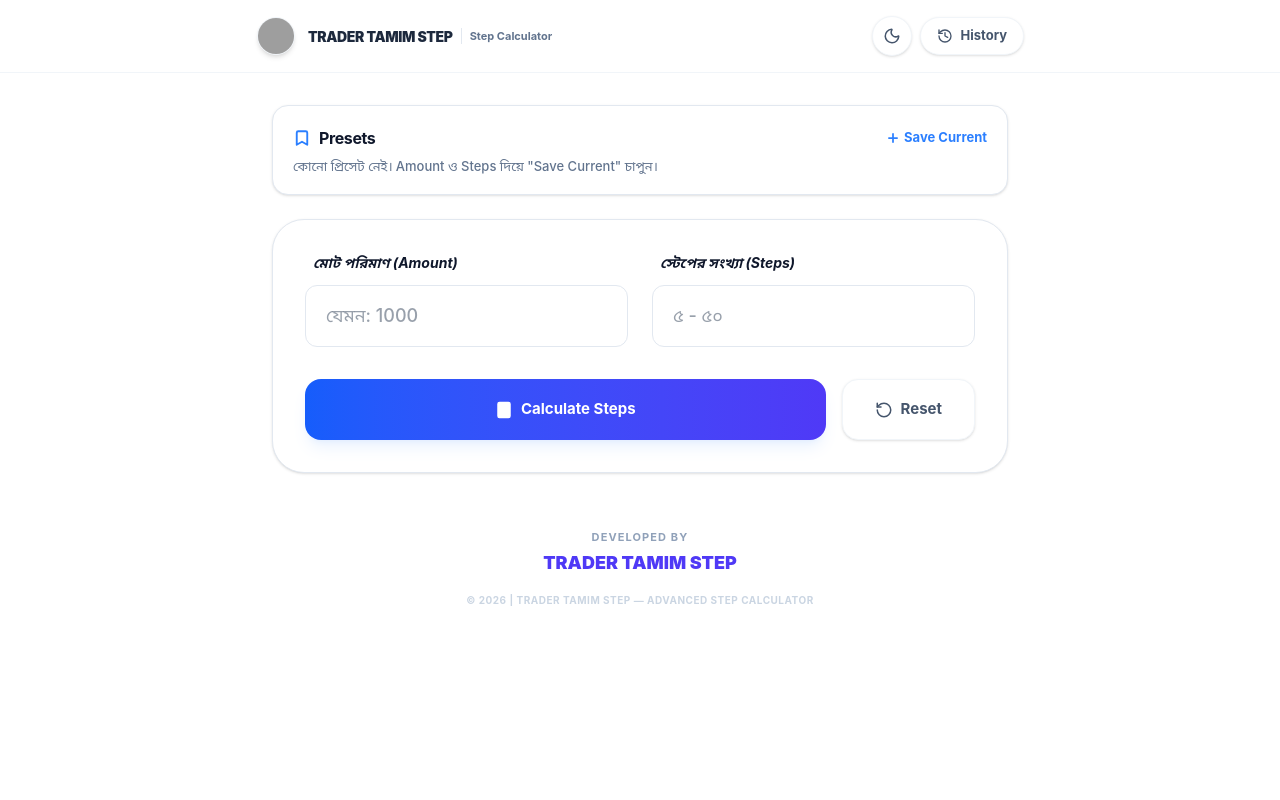
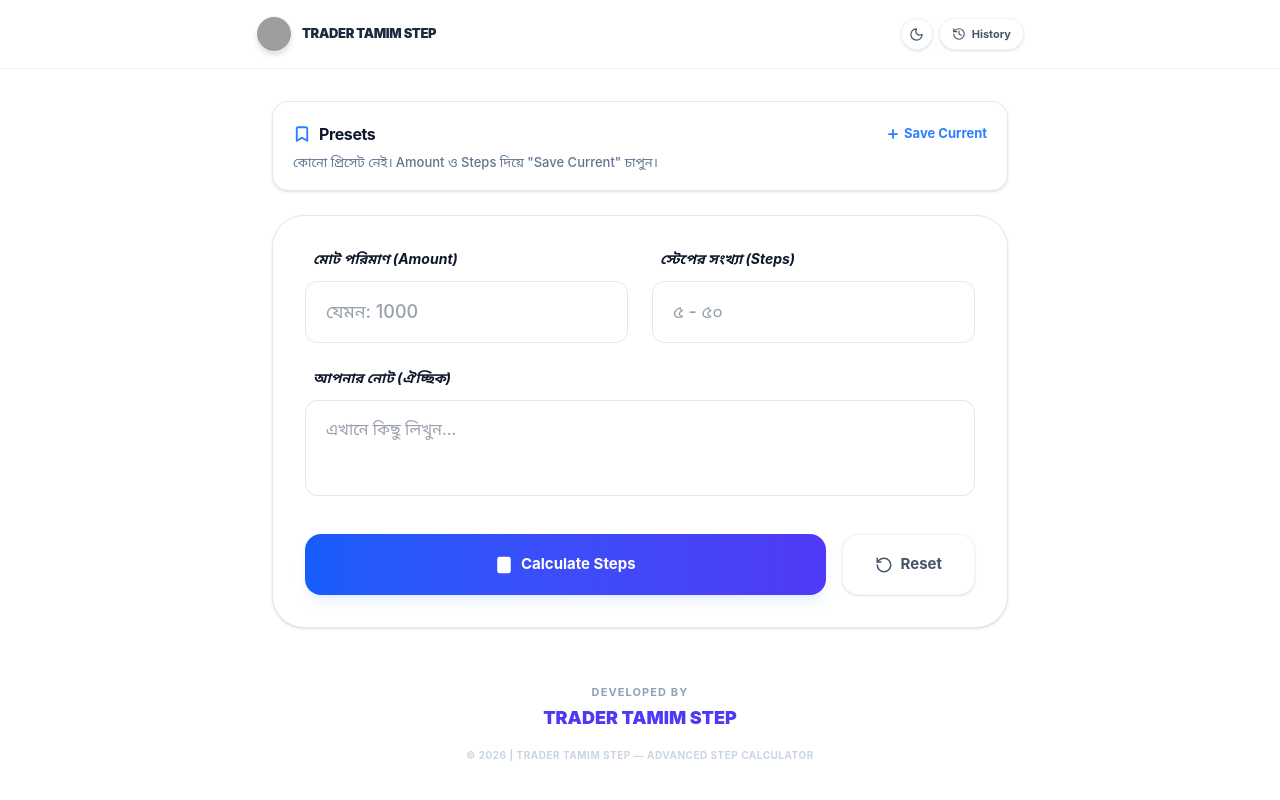
Before and after one commit to tamim939/TRADER-TAMIM-STEP, a React (Vite) app: page / in a window 1280 px wide. Shown: the top 800 px of the page. Built offline with nearby package versions, Linux system fonts and the light colour scheme; grey boxes are pictures that could not be loaded.

Commit message:
feat: Add notes input to calculator
Introduces a new input field for users to add notes to their calculations. This enhances the functionality by allowing for context and detail to be attached to each step.

```diff
--- a/src/App.tsx
+++ b/src/App.tsx
@@ -74,6 +74,7 @@ export default function App() {
   const [isCalculated, setIsCalculated] = useState(false);
   const [showError, setShowError] = useState(false);
   const [chartType, setChartType] = useState<'Bar' | 'Line' | 'Area'>('Bar');
+  const [notes, setNotes] = useState('');
 
   const containerRef = useRef<HTMLDivElement>(null);
   const exportRef = useRef<HTMLDivElement>(null);
@@ -253,45 +254,41 @@ export default function App() {
           isDarkMode ? "bg-slate-900 border-slate-800" : "bg-white border-slate-100"
         )}>
           <div className="max-w-3xl mx-auto w-full flex items-center justify-between">
-            <div className="flex items-center gap-3">
-              <div className="size-10 rounded-full bg-white flex items-center justify-center shadow-md overflow-hidden border border-slate-100 scale-95">
+            <div className="flex items-center gap-2.5">
+              <div className="size-9 rounded-full bg-white flex items-center justify-center shadow-md overflow-hidden border border-slate-100 shrink-0">
                  <img src="https://i.ibb.co.com/TDgjj2m7/20260211-163626.jpg" alt="TRADER TAMIM" className="size-full object-cover" referrerPolicy="no-referrer" />
               </div>
-              <div className="flex items-center gap-2">
+              <div className="flex items-center">
                 <h1 className={cn(
-                  "font-black text-[14px] whitespace-nowrap tracking-tight",
+                  "font-black text-[13px] whitespace-nowrap tracking-tight",
                   isDarkMode ? "text-white" : "text-slate-800"
                 )}>TRADER TAMIM STEP</h1>
-                <div className="h-4 w-px bg-slate-200 dark:bg-slate-800 hidden md:block" />
-                <span className="text-[11px] text-slate-500 font-bold hidden md:block">Step Calculator</span>
               </div>
             </div>
 
-            <div className="flex items-center gap-2">
+            <div className="flex items-center gap-1.5 ml-auto">
               <button
                 onClick={() => setIsDarkMode(!isDarkMode)}
                 className={cn(
-                  "size-10 rounded-full border flex items-center justify-center shadow-sm transition-all active:scale-90",
+                  "size-8 rounded-full border flex items-center justify-center shadow-sm transition-all active:scale-90",
                   isDarkMode ? "bg-slate-800 border-slate-700 text-slate-300" : "bg-white border-slate-100 text-slate-600"
                 )}
               >
-                {isDarkMode ? <Sun size={18} /> : <Moon size={18} />}
+                {isDarkMode ? <Sun size={15} /> : <Moon size={15} />}
               </button>
-            <div className="relative">
               <button
                 onClick={() => setShowHistory(true)}
                 className={cn(
-                    "px-4 py-2 rounded-full border flex items-center gap-2 shadow-sm transition-all active:scale-95 text-[13px] font-bold",
+                  "h-8 px-3 rounded-full border flex items-center gap-1.5 shadow-sm transition-all active:scale-95 text-[11px] font-bold",
                   isDarkMode ? "bg-slate-800 border-slate-700 text-slate-300" : "bg-white border-slate-100 text-slate-600"
                 )}
               >
-                  <History size={16} />
-                  History
+                <History size={14} />
+                <span className="hidden sm:inline">History</span>
                 {history.length > 0 && (
-                    <span className="flex items-center justify-center size-5 bg-blue-500 text-white rounded-full text-[10px] font-black">{history.length}</span>
+                  <span className="flex items-center justify-center size-4 bg-blue-500 text-white rounded-full text-[9px] font-black">{history.length}</span>
                 )}
               </button>
-              </div>
             </div>
           </div>
         </header>
@@ -452,6 +449,18 @@ export default function App() {
                     onChange={e => setStepCount(e.target.value === '' ? '' : Math.min(50, Math.max(1, Number(e.target.value))))}
                     className={cn(
                       "w-full border rounded-xl px-5 py-4 outline-none focus:border-blue-500 transition-all font-medium text-lg",
+                      isDarkMode ? "bg-slate-800 border-slate-700 text-slate-200" : "bg-white border-slate-200 text-slate-700"
+                    )}
+                  />
+               </div>
+               <div className="space-y-3 md:col-span-2">
+                  <label className="text-[14px] font-bold ml-2 block italic">আপনার নোট (ঐচ্ছিক)</label>
+                  <textarea
+                    placeholder="এখানে কিছু লিখুন..."
+                    value={notes}
+                    onChange={e => setNotes(e.target.value)}
+                    className={cn(
+                      "w-full border rounded-xl px-5 py-4 outline-none focus:border-blue-500 transition-all font-medium text-md h-24 resize-none",
                       isDarkMode ? "bg-slate-800 border-slate-700 text-slate-200" : "bg-white border-slate-200 text-slate-700"
                     )}
                   />
@@ -713,6 +722,13 @@ export default function App() {
              <p className="text-slate-700 text-sm font-black">© 2026 TRADER TAMIM STEP</p>
           </div>
 
+          {notes && (
+            <div className="mb-8 p-6 bg-slate-900/30 border border-slate-800 rounded-2xl">
+              <span className="text-[10px] text-slate-600 font-black uppercase mb-2 block tracking-widest">Notes</span>
+              <p className="text-slate-200 text-lg font-medium italic">"{notes}"</p>
+            </div>
+          )}
+
           <div className="grid grid-cols-3 gap-6 mb-12">
              <div className="bg-slate-900/50 border border-slate-800 p-6 rounded-2xl">
                 <span className="text-xs text-slate-500 font-black uppercase mb-2 block">Amount</span>
@@ -730,26 +746,26 @@ export default function App() {
 
           <table className="w-full text-left border-collapse">
             <thead>
-              <tr className="border-b border-slate-800 text-[10px] text-slate-600 uppercase font-black tracking-widest">
-                <th className="py-4 px-2">Step</th>
-                <th className="py-4 px-2">Amount</th>
-                <th className="py-4 px-2">Win</th>
-                <th className="py-4 px-2 text-right">Profit</th>
+              <tr className="border-b border-slate-800 text-[11px] text-slate-500 uppercase font-black tracking-widest">
+                <th className="py-5 px-2">Step</th>
+                <th className="py-5 px-2">Amount</th>
+                <th className="py-5 px-2">Win</th>
+                <th className="py-5 px-2 text-right">Profit</th>
               </tr>
             </thead>
-            <tbody className="text-sm font-bold">
+            <tbody className="text-[15px] font-bold">
               {calculatedSteps.map(s => (
                 <tr key={s.step} className="border-b border-slate-900/50">
-                  <td className="py-4 px-2 text-slate-500">Step {s.step}</td>
-                  <td className="py-4 px-2">{s.amount.toFixed(6)}</td>
-                  <td className="py-4 px-2 text-emerald-500">{s.win.toFixed(6)}</td>
-                  <td className="py-4 px-2 text-right text-emerald-400">+{s.profit.toFixed(6)}</td>
+                  <td className="py-5 px-2 text-slate-500 uppercase text-[12px]">Step {s.step}</td>
+                  <td className="py-5 px-2 text-white tabular-nums">{s.amount.toFixed(6)}</td>
+                  <td className="py-5 px-2 text-emerald-500 tabular-nums">{s.win.toFixed(6)}</td>
+                  <td className="py-5 px-2 text-right text-emerald-400 tabular-nums">+{s.profit.toFixed(6)}</td>
                 </tr>
               ))}
             </tbody>
           </table>
-          <div className="mt-20 flex justify-center">
-             <p className="text-[10px] text-slate-800 font-black tracking-[0.5em] uppercase">Built for Professionals</p>
+          <div className="mt-20 flex flex-col items-center gap-2">
+             <p className="text-[11px] text-slate-700 font-black tracking-[0.3em] uppercase">© 2026 | TRADER TAMIM STEP</p>
           </div>
         </div>
       </div>
```
Lines whose indentation alone changed are shown as unchanged.
